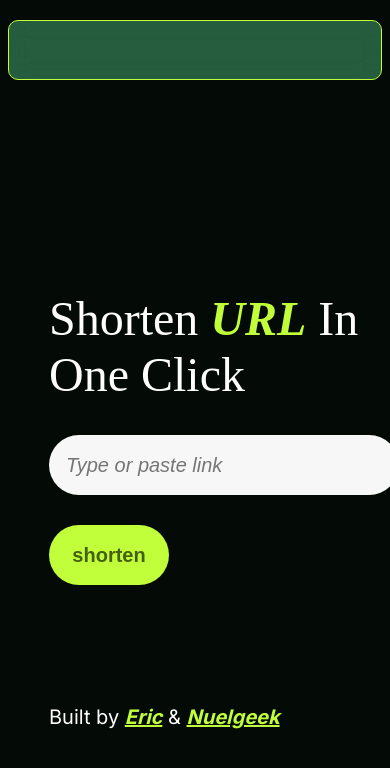
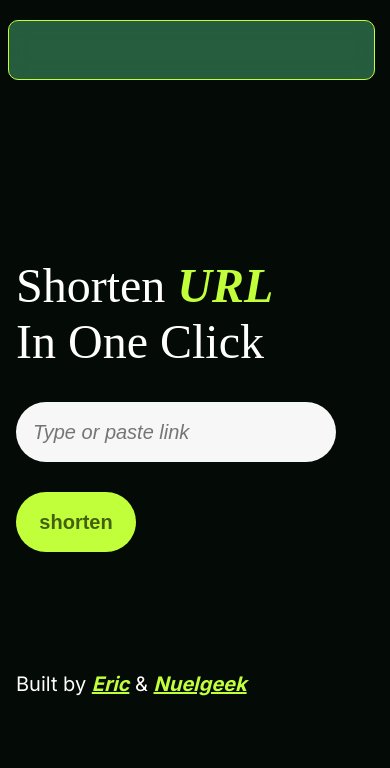
Before and after one commit to TheNuelgeek/Minilink, a React (Vite) app: page / in a window 390 px wide. Shown: the top 768 px of the page. Built offline with nearby package versions, Linux system fonts and the light colour scheme; a web font is replaced by a local one.

Commit message:
responsive done

```diff
--- a/src/index.css
+++ b/src/index.css
@@ -156,7 +156,7 @@ h3 > span > a{
   }
 
   .input > input[type='text']{
-    width: 350px;
+    width: 320px;
     height: 60px;
   }
 
@@ -188,10 +188,11 @@ h3 > span > a{
 @media (max-width: 678px){
   body{
     padding: 0px;
+    overflow: visible;
   }
 
   .main>h1{
-    width: 340px;
+    width: 300px;
     font-size: 48px;
     line-height: 117%;
     margin-top: 230px;
@@ -205,14 +206,20 @@ h3 > span > a{
     margin-bottom: 30px;
   }
 
+  .main{
+    padding: 7px;
+  }
+
   .App{
 
-    width: 100%;
+    width: 98%;
     height: 60px;
     margin-left:0;
     margin-right: 0;
     margin-top: 20px;
   }
+
+
 
   .circle-bg{
     /* top: -17%;
```
